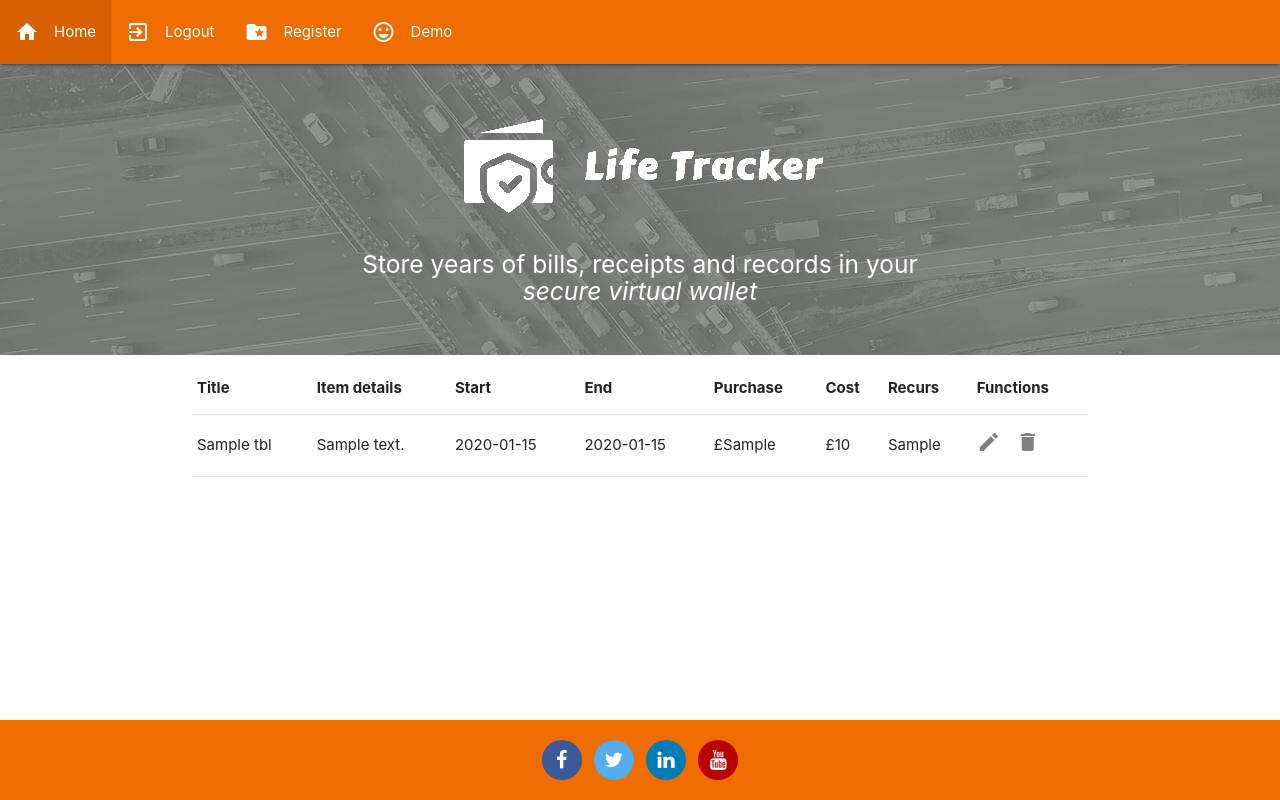
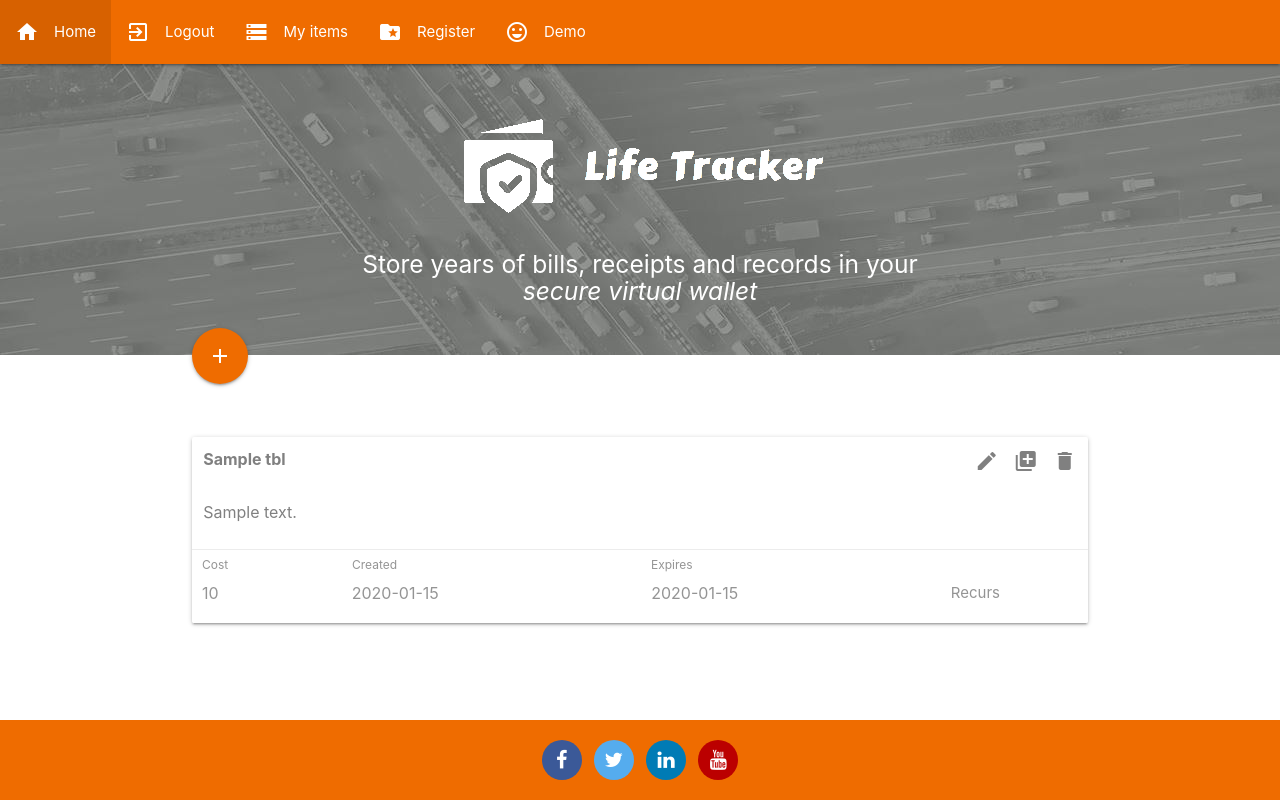
Before and after one commit to johnmiller1963/life-tracker, a Flask app: page /items in a window 1280 px wide. Run offline with Flask 2, Linux system fonts and the light colour scheme; the visitor is signed in with stand-in values (Sample User, id 1); a database or web service that is not in the repository returns one stand-in record (values such as "Sample title"); some libraries are stand-ins or nearby versions.

Commit message:
add items completed and working

```diff
--- a/app.py
+++ b/app.py
@@ -1,6 +1,7 @@
 import os
 from locale import currency
 from datetime import datetime
+from dateutil.parser import parse
 from flask import (
     Flask, flash, render_template,
     redirect, request, session, url_for)
@@ -99,13 +100,41 @@ def logon():
 def logout():
     session.clear()
     flash("User logged out successfully")
-    return redirect(url_for("logon"))
+    return redirect(url_for("show_home"))
 
 
-@app.route("/items")
+@app.route("/items", methods=["GET", "POST"])
 def items():
-    print(session["user_email"])
-    items = mongo.db.tbl_items.find({"item_user_email" : session["user_email"]}).sort([("item_expiry_date", 1)])
+    if request.method == "POST":
+        one_new_item = {
+            "item_user_email": session["user_email"].lower(),
+            "item_title": request.form.get("new_item_title"),
+            "item_description": request.form.get("new_item_description"),
+            "item_cost": request.form.get("new_item_cost"),
+            "item_start_date": datetime.now(),
+            "item_expiry_date": parse(request.form.get("new_item_expiry_date")),
+            "item_hide": "off",
+            "item_recurs_months": request.form.get("new_item_recurs_months")
+        }
+        mongo.db.tbl_items.insert_one(one_new_item)
+        flash("New item added successfully!")
+        return redirect(url_for("items", username=session["user_email"]))
+
+    items = list(mongo.db.tbl_items.find({"item_user_email": session["user_email"], "item_hide": "off"}).sort([("item_expiry_date", 1)]))
+    return render_template("items.html", items=items)
+
+
+@app.route("/delete_item", methods=["GET", "POST"])
+def delete():
+    if request.method == "POST":
+        delete_item = {"item_hide": "on"},
+        {"$set": {"_id": "5fe9b44435640f187ac1ff35"}}
+
+        mongo.db.tbl_items.update_one(delete_item)
+        flash("Item deleted successfully!")
+        return redirect(url_for("items", username=session["user_email"]))
+
+    items = list(mongo.db.tbl_items.find({"item_user_email": session["user_email"], "item_hide": "off"}).sort([("item_expiry_date", 1)]))
     return render_template("items.html", items=items)
 
 
--- a/static/css/style.css
+++ b/static/css/style.css
@@ -121,3 +121,52 @@ i.icon-orange {
 .page-header {
     color: rgb(128, 128, 128);
 }
+
+.input-field {
+    color: rgb(128, 128, 128);
+}
+
+.item-icons {
+    margin-top: 12px;
+}
+
+.title-text {
+    font-weight: bold;
+    margin-left: 10px;
+    border-bottom: 0px solid green !important;
+}
+
+.card-data .item-text {
+    border-bottom: 0px solid green;
+}
+
+.card-footer .footer-text {
+    border-bottom: 0px solid green !important;
+}
+
+.card-footer .input-field {
+    margin-bottom: 4px !important;
+}
+
+.card-action .row {
+    margin-bottom: 0px !important;
+}
+
+.card-footer {
+    padding: 5px 10px 0px 10px !important;
+    margin-bottom: 0px !important;
+}
+
+.btn-floating {
+    background-color: #ef6c00;
+    margin-top: -35px;
+    margin-right: -60px;
+}
+
+#form-new-item {
+    margin-top: 10px;
+}
+
+#btnAddNewItem {
+    margin: 15px 0px 10px 0px;
+}
--- a/static/js/script.js
+++ b/static/js/script.js
@@ -1 +1,5 @@
 M.AutoInit();
+$(document).ready(function() {
+    $('input#new_item_title, textarea#new_item_description').characterCounter();
+    $('.datepicker').datepicker({'format': 'yyyy-mm-dd'});
+});
--- a/templates/base.html
+++ b/templates/base.html
@@ -23,6 +23,7 @@
                     <li><a href="{{ url_for('show_home') }}"><i class="active material-icons left hide-on-small-only">home</i>Home</a></li>
                     {% if session.user_email %}
                         <li><a href="{{ url_for('logout') }}"><i class="material-icons left hide-on-small-only">exit_to_app</i>Logout</a></li>
+                        <li><a href="{{ url_for('items') }}"><i class="material-icons left hide-on-small-only">storage</i>My items</a></li>
                     {% else %}
                         <li><a href="{{ url_for('logon') }}"><i class="material-icons left hide-on-small-only">folder_shared</i>Login</a></li>
                     {% endif %}
--- a/templates/items.html
+++ b/templates/items.html
@@ -1,37 +1,105 @@
 {% extends "base.html" %}
 {% block content %}
+    <div>
+        <a href="#" onclick="add_new_item()" class="btn-floating top-fab waves-effect waves-light icon-grey btn-large center tooltipped" data-position="right" data-tooltip="Add a brand new item"><i class="material-icons">add</i></a>
+    </div>
 
-    <table class="highlight">
-        <thead>
-          <tr>
-              <th style="display:none;">ID</th>
-              <th>Title</th>
-              <th>Item details</th>
-              <th>Start</th>
-              <th>End</th>
-              <th>Purchase</th>
-              <th>Cost</th>
-              <th>Recurs</th>
-              <th>Functions</th>
-          </tr>
-        </thead>
-        <tbody>
-            {% for item in items %}
-                <tr>
-                    <td style="display:none;">{{ item._id }}</td>
-                    <td>{{ item.item_title }}</td>
-                    <td>{{ item.item_description }}</td>
-                    <td>{{ item.item_start_date.strftime('%Y-%m-%d') }}</td>
-                    <td>{{ item.item_expiry_date.strftime('%Y-%m-%d') }}</td>
-                    <td>£{{ item.item_purchase_value }}</td>
-                    <td>£{{ item.item_cost }}</td>
-                    <td>{{ item.item_recurs_months }}</td>
-                    <td>
-                        <a href="#"><i class="material-icons icon-grey">delete</i></a>
-                        <a href="#"><i class="material-icons icon-grey left">edit</i></a>
-                    </td>
-                </tr>
-            {% endfor %}
-        </tbody>
-    </table>
+    <form id="form-new-item" style="display: none;" method="POST" action="{{ url_for('items') }}">
+        <div id="card-new-item" class="row card z-depth-5">
+                <div class="col s12">
+                    <div class="card-title title-class">
+                        <!-- <label for="new_item_title">Enter title of this item</label> -->
+                        <label for="new_item_title">Enter title of this item</label>
+                        <input id="new_item_title" name="new_item_title" \class="input-field col s12" maxlength="80" data-length="80" placeholder="" type="text" validate>
+                    </div>
+                </div>
+
+                <div class="card-data col s12">
+                    <div>
+                        <label for="new_item_description">Item description</label>
+                        <textarea id="new_item_description" name="new_item_description" class="input-field materialize-textarea" maxlength="225" data-length="225" placeholder="" validate></textarea>
+                    </div>
+                </div>
+
+                <div class="card-action card-footer col s12">
+                    <div class="row">
+                        <div class="input-field col s2">
+                            <input id="new_item_cost" name="new_item_cost" type="text" class="input-field" placeholder="0" validate>
+                            <label for="new_item_cost">Cost</label>
+                        </div>
+                        <div class="col s4">
+                            <!-- <input id="new_item_start_date" value="" type="text" class="input-field footer-text datepicker" disabled="disabled">
+                            <label for="new_item_start_date">Date created</label> -->
+                        </div>
+                        <div class="input-field col s4 centered">
+                            <input id="new_item_expiry_date" name="new_item_expiry_date" type="text" placeholder="" class="input-field datepicker">
+                            <label for="new_item_expiry_date">Expires</label>
+                        </div>
+                        <div class="input-field col s2 right">
+                            <input id="new_item_recurs_months" name="new_item_recurs_months" type="number" min-number="0" placeholder="12" class="input-field">
+                            <label for="new_item_recurs_months">Recurs?</label>
+                        </div>
+                    </div>
+                </div>
+
+                <div class="row center">
+                    <button class="btn waves-effect waves-light orange darken-1 default" id="btnAddNewItem" type="submit" name="action">Add new item
+                        <i class="material-icons right">add</i>
+                    </button>
+                </div>
+        </div>
+    </form>
+
+    <br><br>
+
+    {% for item in items %}
+        <div id="{{ item._id }}" class="row card">
+            <div class="card-title title-class col s12">
+                <input id="item_title{{ item.item_title }}" class="input-field title-text col s4 m7 l9" value="{{ item.item_title }}" type="text" readonly>
+                <a href="#"><i class="material-icons item-icons icon-grey right">delete</i></a>
+                <a href="#"><i class="material-icons item-icons icon-grey right">queue</i></a>
+                <a href="#"><i class="material-icons item-icons icon-grey right">edit</i></a>
+            </div>
+
+            <div class="card-data col s12">
+                <div>
+                    <textarea id="item_description{{ item.item_description }}" class="input-field item-text materialize-textarea" readonly>{{ item.item_description }}</textarea>
+
+                </div>
+            </div>
+
+            <div class="card-action card-footer col s12">
+                <div class="row">
+                    <div class="input-field col s2">
+                        <input id="item_cost{{ item._id }}" value="{{ item.item_cost }}" type="text" class="input-field footer-text" disabled="disabled" readonly>
+                        <label for="item_cost{{ item._id }}">Cost</label>
+                    </div>
+                    <div class="input-field col s4 center">
+                        <input id="item_start_date{{ item._id }}" value="{{ item.item_start_date.strftime('%Y-%m-%d') }}" type="text" class="input-field footer-text datepicker" disabled="disabled" validate readonly>
+                        <label for="item_start_date{{ item._id }}">Created</label>
+                    </div>
+                    <div class="input-field col s4 centered">
+                        <input id="item_expiry_date{{ item._id }}" value="{{ item.item_expiry_date.strftime('%Y-%m-%d') }}" type="text" class="input-field footer-text datepicker" disabled="disabled" readonly>
+                        <label for="item_expiry_date{{ item._id }}">Expires</label>
+                    </div>
+                    <div class="input-field col s2 right">
+                        <input id="item_recurs_months{{ item._id }}" value="{{ item.item_recurs_months }}" type="number" class="input-field footer-text" disabled="disabled" readonly>
+                        <label for="item_recurs_months{{ item._id }}">Recurs</label>
+                    </div>
+                </div>
+            </div>
+        </div>
+    {% endfor %}
+<script>
+    function add_new_item() {
+        var x = document.getElementById("form-new-item");
+        if (x.style.display === "none") {
+            x.style.display = "block";
+        } else {
+            x.style.display = "none";
+        }
+    }
+
+</script>
+
 {% endblock %}
```
